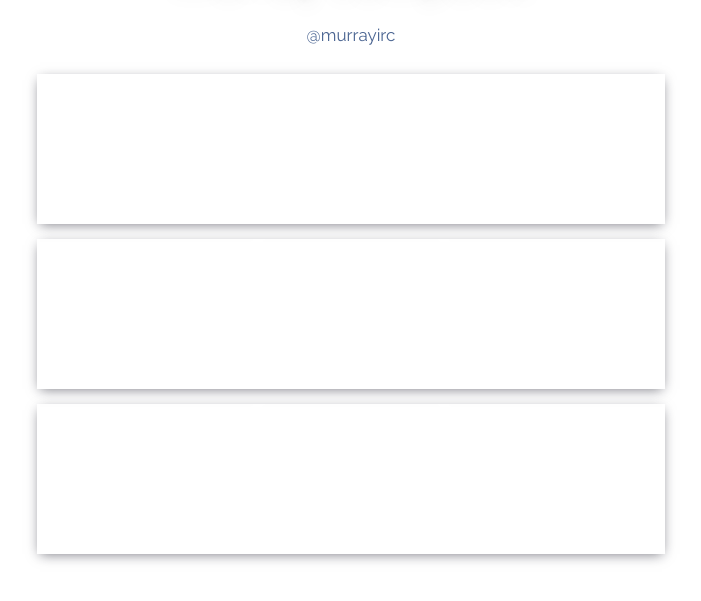
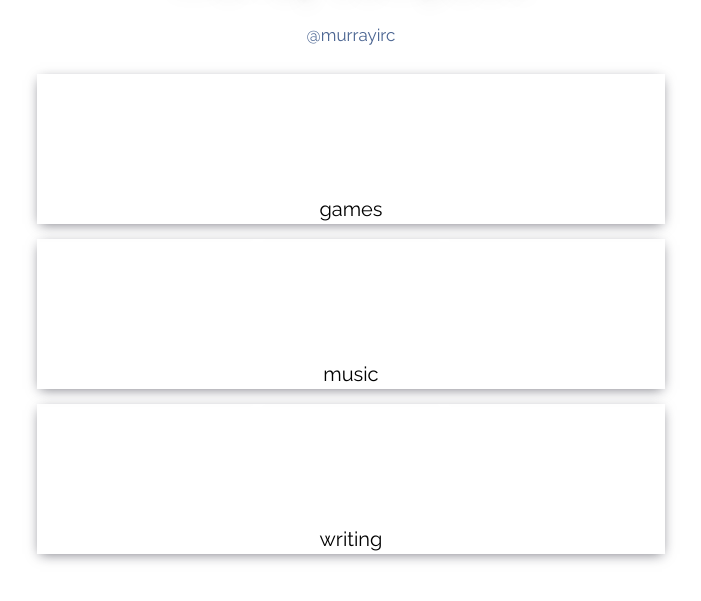
Before and after one commit to campmara/portfolio, a website: page web/index.html in a window 1280 px wide. Shown: the part 75-676 px from the top of the page, without its empty margins (289-990 px from the left). Drawn offline with Linux system fonts and the light colour scheme.

Commit message:
updated colors again

```diff
--- a/web/css/skeleton.css
+++ b/web/css/skeleton.css
@@ -430,12 +430,12 @@ there.
   text-decoration: none;
   display: block;
   /*line-height: 365px;*/
-  line-height: 265px;
+  line-height: 270px;
   /*border-bottom: 30px solid rgb(41, 128, 185);*/
   /*border-bottom: 30px solid rgb(74, 100, 145);*/
   border-bottom: 30px solid white;
   text-align: center;
-  color: white;
+  color: black;
   transition: border-bottom-color .1s ease-in;
   margin-bottom: 15px;
   background-position: 50%;
@@ -451,7 +451,7 @@ there.
 .contentarea:hover {
   /*border-bottom-color: rgb(52, 152, 219);*/
   border-bottom-color: rgb(230, 230, 230);
-  color: white;
+  color: black;
   /*box-shadow: 0px 3px 12px -3px rgba(22, 21, 37, .6);*/
 }
 
```
